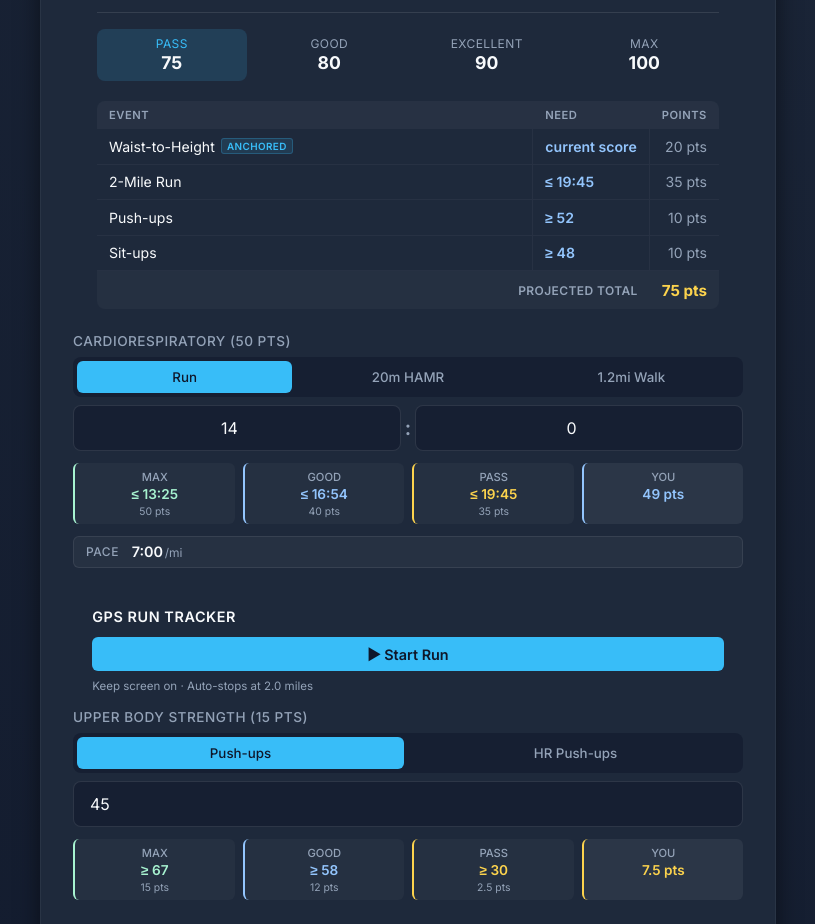
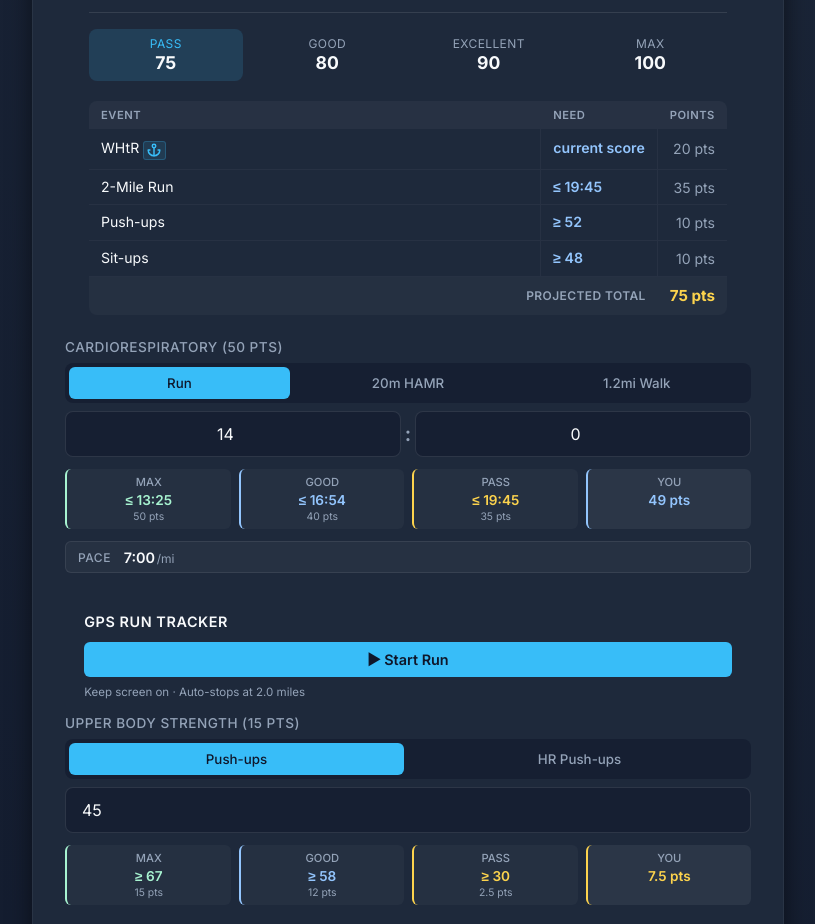
Before and after one commit to hayniec/af-pfra-app, a React (Vite) app: page / in a window 1280 px wide. Shown: the part 828-1752 px from the top of the page, without its empty margins (232-1047 px from the left). Built offline with nearby package versions, Linux system fonts and the light colour scheme.

Commit message:
Build fixes, Play Store prep, and UI improvements (abbreviated labels and anchor icon)

```diff
--- a/index.html
+++ b/index.html
@@ -3,7 +3,7 @@
   <head>
     <meta charset="UTF-8" />
     <link rel="icon" type="image/svg+xml" href="/favicon.svg" />
-    <meta name="viewport" content="width=device-width, initial-scale=1.0" />
+    <meta name="viewport" content="width=device-width, initial-scale=1.0, viewport-fit=cover" />
     <title>Air Force PFRA Calculator</title>
   </head>
   <body>
--- a/src/components/GoalLookup.tsx
+++ b/src/components/GoalLookup.tsx
@@ -134,8 +134,25 @@ export function GoalLookup({
         {/* WHtR — anchored to current score */}
         <div className="goal-row goal-row-anchor">
           <span className="goal-event">
-            Waist-to-Height
-            <span className="goal-anchor-badge">anchored</span>
+            WHtR
+            <span className="goal-anchor-badge" style={{ padding: '0.1rem 0.2rem', marginLeft: '4px' }}>
+              <svg
+                xmlns="http://www.w3.org/2000/svg"
+                width="14"
+                height="14"
+                viewBox="0 0 24 24"
+                fill="none"
+                stroke="currentColor"
+                strokeWidth="2.5"
+                strokeLinecap="round"
+                strokeLinejoin="round"
+                style={{ verticalAlign: 'middle' }}
+              >
+                <path d="M12 22V8"/>
+                <path d="M5 12H2a10 10 0 0 0 20 0h-3"/>
+                <circle cx="12" cy="5" r="3"/>
+              </svg>
+            </span>
           </span>
           <span className={`goal-val ${whtrScore > 0 ? 'highlight-good' : 'score-none'}`}>
             {whtrScore > 0 ? 'current score' : 'not entered'}
--- a/src/index.css
+++ b/src/index.css
@@ -45,6 +45,10 @@ body {
   max-width: 800px;
   margin: 0 auto;
   padding: 2rem;
+  padding-top: calc(2rem + env(safe-area-inset-top));
+  padding-bottom: calc(4rem + env(safe-area-inset-bottom));
+  padding-left: calc(1.5rem + env(safe-area-inset-left));
+  padding-right: calc(1.5rem + env(safe-area-inset-right));
   width: 100%;
 }
 
@@ -325,6 +329,8 @@ option {
 @media (max-width: 640px) {
   .container {
     padding: 1rem;
+    padding-top: calc(1rem + env(safe-area-inset-top));
+    padding-bottom: calc(4rem + env(safe-area-inset-bottom));
   }
 
   header {
@@ -340,7 +346,7 @@ option {
   }
 
   .card {
-    padding: 1.25rem;
+    padding: 1rem 0.75rem;
     border-radius: 12px;
     margin-bottom: 1rem;
   }
@@ -410,7 +416,7 @@ option {
   }
 
   .goal-table {
-    grid-template-columns: 1.2fr 1fr 0.8fr;
+    grid-template-columns: 1.1fr 1.1fr 85px;
   }
 }
 
@@ -783,12 +789,15 @@ option {
 
 .goal-event {
   color: var(--text-main);
+  word-break: break-word;
+  line-height: 1.2;
 }
 
 .goal-val {
   font-weight: 600;
   white-space: normal;
   word-break: break-word;
+  line-height: 1.2;
 }
 
 .goal-pts {
@@ -869,6 +878,7 @@ option {
 .goal-anchor-badge {
   display: inline-block;
   margin-left: 0.4rem;
+  margin-top: 0.2rem;
   font-size: 0.62rem;
   font-weight: 600;
   color: var(--accent-blue);
```
Also changed, not shown: 7 other files (tests, documents, lock files or other folders).
